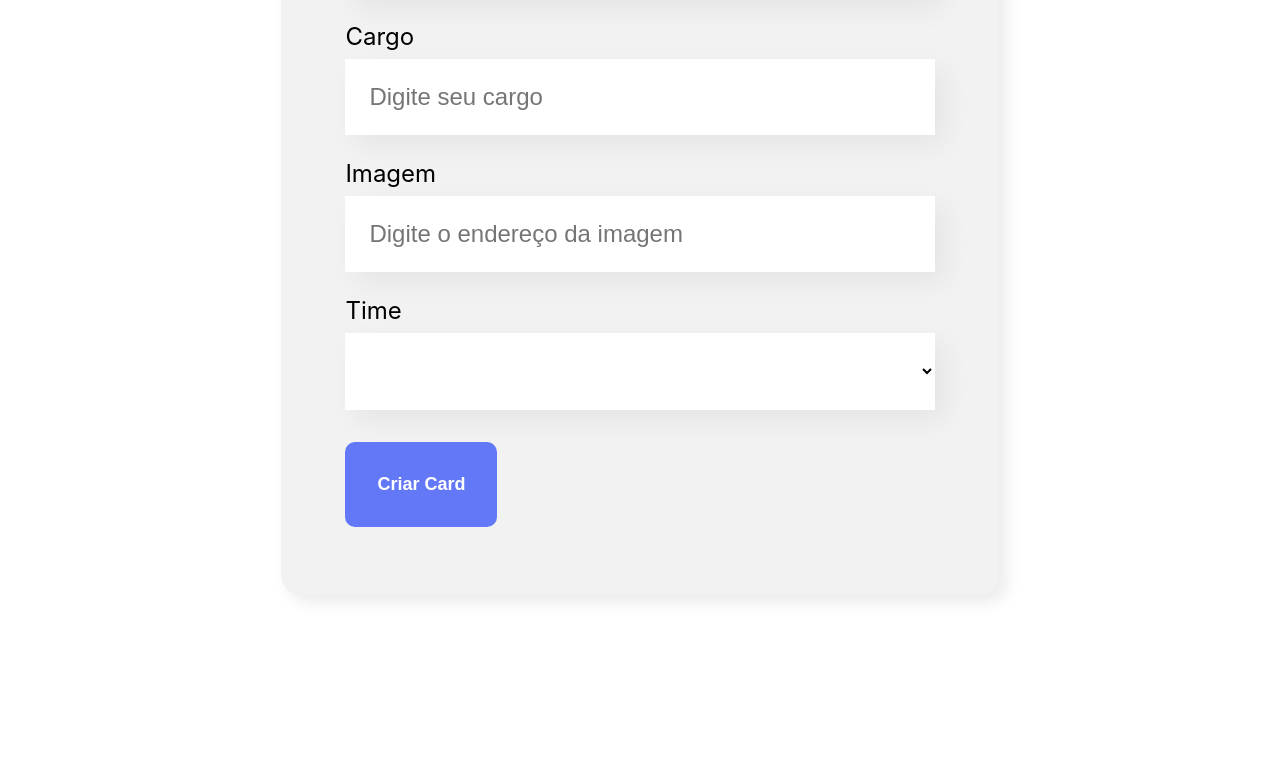
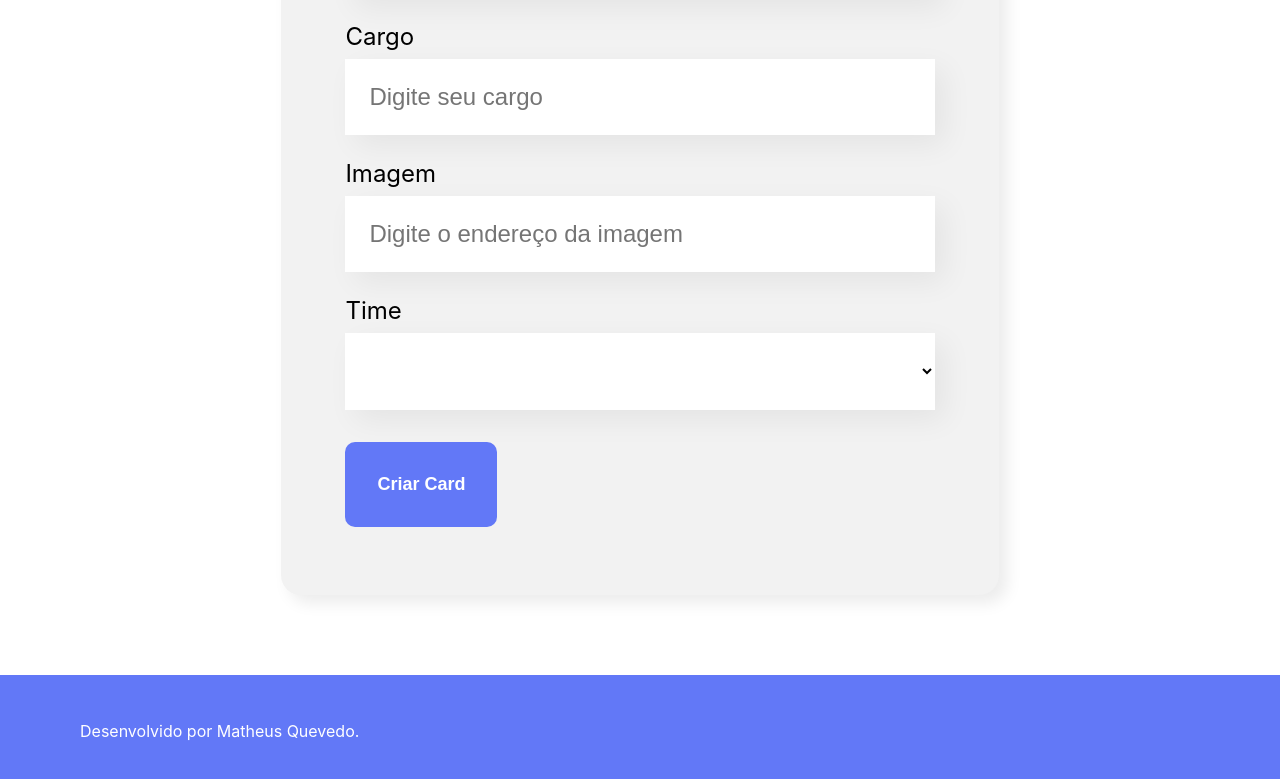
Before and after one commit to mthquevedo/Organo-React, a React (Create React App) app: page / in a window 1280 px wide. Shown: the part 802-1581 px from the top of the page. Before the commit the page ends 1477 px from the top, so only its background shows below. Built offline with nearby package versions, Linux system fonts and the light colour scheme.

Commit message:
Add footer

```diff
--- a/src/App.js
+++ b/src/App.js
@@ -1,6 +1,7 @@
 import { useState } from "react";
 import Banner from "./Componentes/Banner";
 import Formulario from "./Componentes/Formulario";
+import Rodape from "./Componentes/Rodape";
 import Time from "./Componentes/Time";
 
 function App() {
@@ -67,6 +68,7 @@ function App() {
           colaboradores={colaboradores.filter(colaborador => colaborador.time === time.nome)}
         />
       ))}
+      <Rodape />
     </div>
   );
 }
--- /dev/null
+++ b/src/Componentes/Rodape/index.js
@@ -0,0 +1,12 @@
+import './rodape.css'
+
+const Rodape = () => {
+    return (<footer className="footer">
+
+        <p>
+            Desenvolvido por Matheus Quevedo.
+        </p>
+    </footer>)
+}
+
+export default Rodape
--- /dev/null
+++ b/src/Componentes/Rodape/rodape.css
@@ -0,0 +1,8 @@
+.footer {
+    background: #6278F7;
+    color: #FFF;
+    padding: 30px 30px 30px 80px;
+    display: flex;
+    justify-content: space-between;
+    align-items: center;
+}
```
